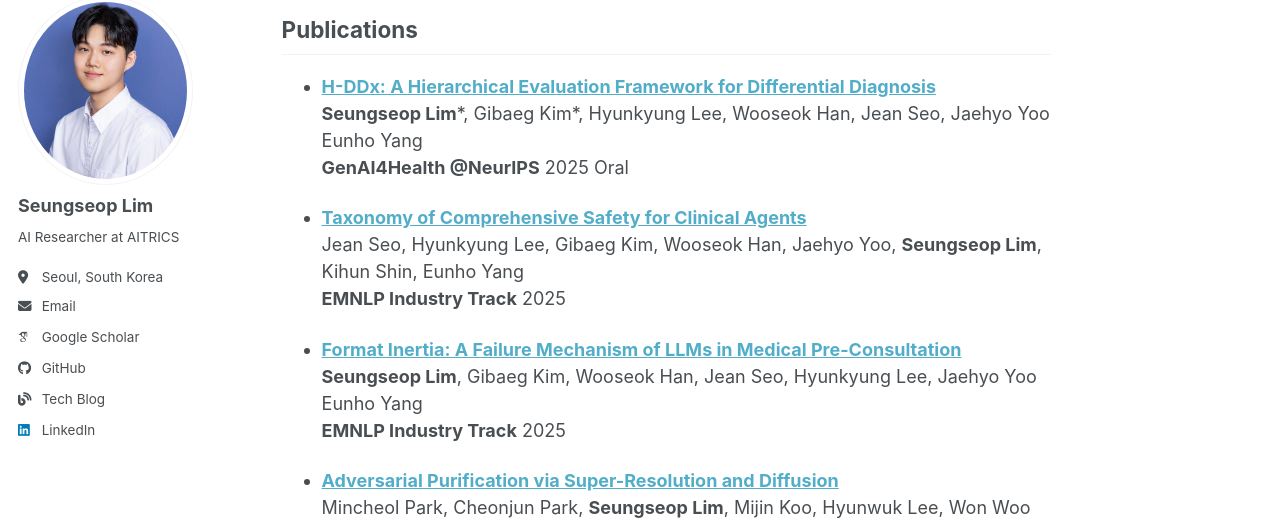
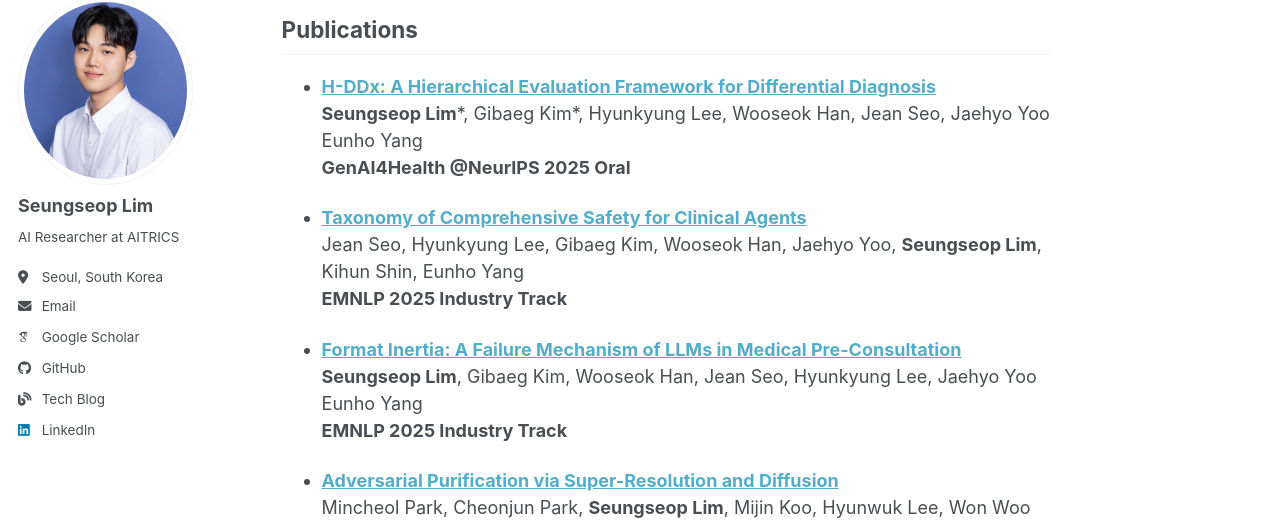
Before and after one commit to seopp/seopp.github.io, a Jekyll site: the page built from _pages/about.md, in a window 1280 px wide and 900 px high, scrolled down 582 px. Shown: the part 103-628 px from the top of the window. Built offline with Jekyll 4.4.1, drawn with Linux system fonts in a browser that asks for light colours; some web fonts are replaced; a script bundle is joined from its source files by our own code; library files that are not in the unit come from our copies.

```diff
--- a/_pages/about.md
+++ b/_pages/about.md
@@ -30,15 +30,15 @@ My research interests include:
 
 * **[H-DDx: A Hierarchical Evaluation Framework for Differential Diagnosis](https://arxiv.org/pdf/2510.03700)**
   **Seungseop Lim**\*, Gibaeg Kim\*, Hyunkyung Lee, Wooseok Han, Jean Seo, Jaehyo Yoo Eunho Yang
-  **GenAI4Health @NeurIPS** 2025 Oral
+  **GenAI4Health @NeurIPS 2025 Oral**
 
 * **[Taxonomy of Comprehensive Safety for Clinical Agents](https://aclanthology.org/2025.emnlp-industry.124.pdf)**
   Jean Seo, Hyunkyung Lee, Gibaeg Kim, Wooseok Han, Jaehyo Yoo, **Seungseop Lim**, Kihun Shin, Eunho Yang
-  **EMNLP Industry Track** 2025
+  **EMNLP 2025 Industry Track**
 
 * **[Format Inertia: A Failure Mechanism of LLMs in Medical Pre-Consultation](https://aclanthology.org/2025.emnlp-industry.101.pdf)**
   **Seungseop Lim**, Gibaeg Kim, Wooseok Han, Jean Seo, Hyunkyung Lee, Jaehyo Yoo Eunho Yang
-  **EMNLP Industry Track** 2025
+  **EMNLP 2025 Industry Track**
 
 * **[Adversarial Purification via Super-Resolution and Diffusion](https://openaccess.thecvf.com/content/ICCV2025/papers/Park_Adversarial_Purification_via_Super-Resolution_and_Diffusion_ICCV_2025_paper.pdf)**
   Mincheol Park, Cheonjun Park, **Seungseop Lim**, Mijin Koo, Hyunwuk Lee, Won Woo Ro, Suhyun Kim
```
